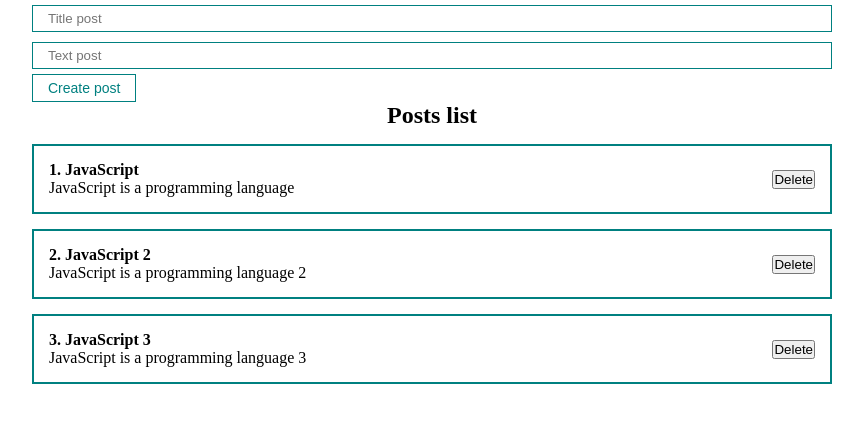
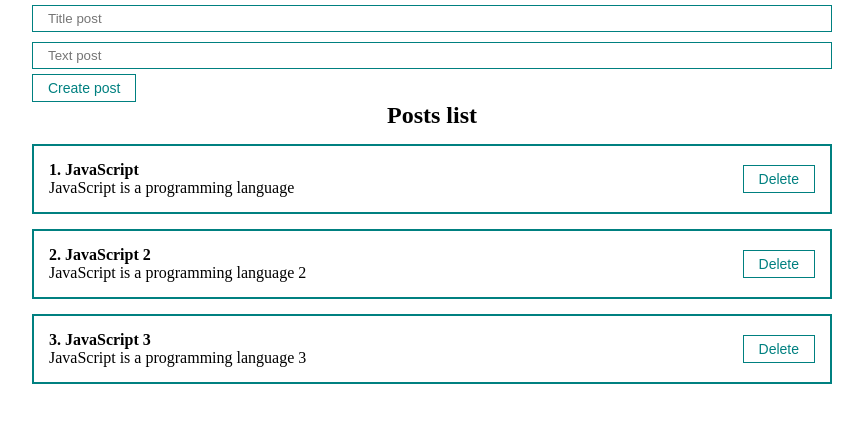
Before and after one commit to OollNalivai/react-js-uibitv-fundamental-2023, a React (Create React App) app: page / in a window 1280 px wide. Shown: the top 422 px of the page, without its empty margins (208-1071 px from the left). Built offline with nearby package versions, Linux system fonts and the light colour scheme.

Commit message:
fetch: remove item

```diff
--- a/src/App.js
+++ b/src/App.js
@@ -26,10 +26,14 @@
         setPosts([...posts, newPost])
     }
 
+    const removePost = (post) => {
+        setPosts(posts.filter(p => p.id !== post.id))
+    }
+
     return (
         <div className="App">
             <PostForm create={createPost}/>
-            <PostList posts={posts} title="Posts list"/>
+            <PostList remove={removePost} posts={posts} title="Posts list"/>
 
         </div>
     );
--- a/src/components/PostItem.jsx
+++ b/src/components/PostItem.jsx
@@ -1,4 +1,5 @@
 import React from 'react';
+import MyButton from './UI/Button/MyButton';
 
 const PostItem = (props) => {
     return (
@@ -10,9 +11,9 @@
                 </div>
             </div>
             <div className="post__btns">
-                <button>
+                <MyButton onClick={() => props.remove(props.post)}>
                     Delete
-                </button>
+                </MyButton>
             </div>
         </div>
     );
--- a/src/components/PostList.jsx
+++ b/src/components/PostList.jsx
@@ -1,14 +1,14 @@
 import React from 'react';
 import PostItem from './PostItem';
 
-const PostList = ({posts, title}) => {
+const PostList = ({posts, title, remove}) => {
     return (
         <div>
             <h2 style={{textAlign: 'center'}}>
                 {title}
             </h2>
             {posts.map((post, index) =>
-                <PostItem number={index + 1} post={post} key={post.id}/>
+                <PostItem remove={remove} number={index + 1} post={post} key={post.id}/>
             )}
         </div>
     );
```
